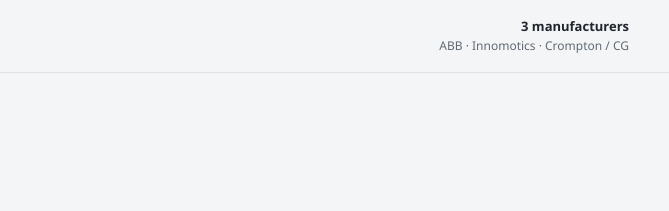
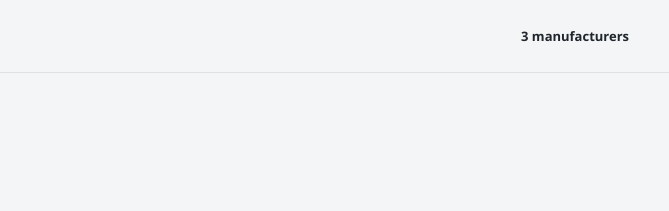
Before and after one commit to anurag-eeiitd/iec-motor-frame-selector, a website with bundled scripts: page index.html in a window 1280 px wide. Shown: the top 211 px of the page, 611-1280 px from the left. Built offline with nearby package versions, Linux system fonts and the light colour scheme.

Commit message:
Remove manufacturer names from header

```diff
--- a/index.html
+++ b/index.html
@@ -14,7 +14,7 @@
   <a class="skip-link" href="#selector">Skip to motor selector</a>
   <header class="topbar">
     <div class="brand"><span class="brand-mark" aria-hidden="true">P</span><span>Pankaj Electrical<span class="brand-sub">Motor selection tools</span></span></div>
-    <span class="edition">3 manufacturers <span>ABB · Innomotics · Crompton / CG</span></span>
+    <span class="edition">3 manufacturers</span>
   </header>
   <main>
     <div class="intro"><div class="eyebrow">Line-operated induction motors</div><h1>IEC motor frame selector<span class="title-dot">.</span></h1><p>Compare frames and catalogue prices from ABB, Innomotics and Crompton / CG.</p></div>
```
